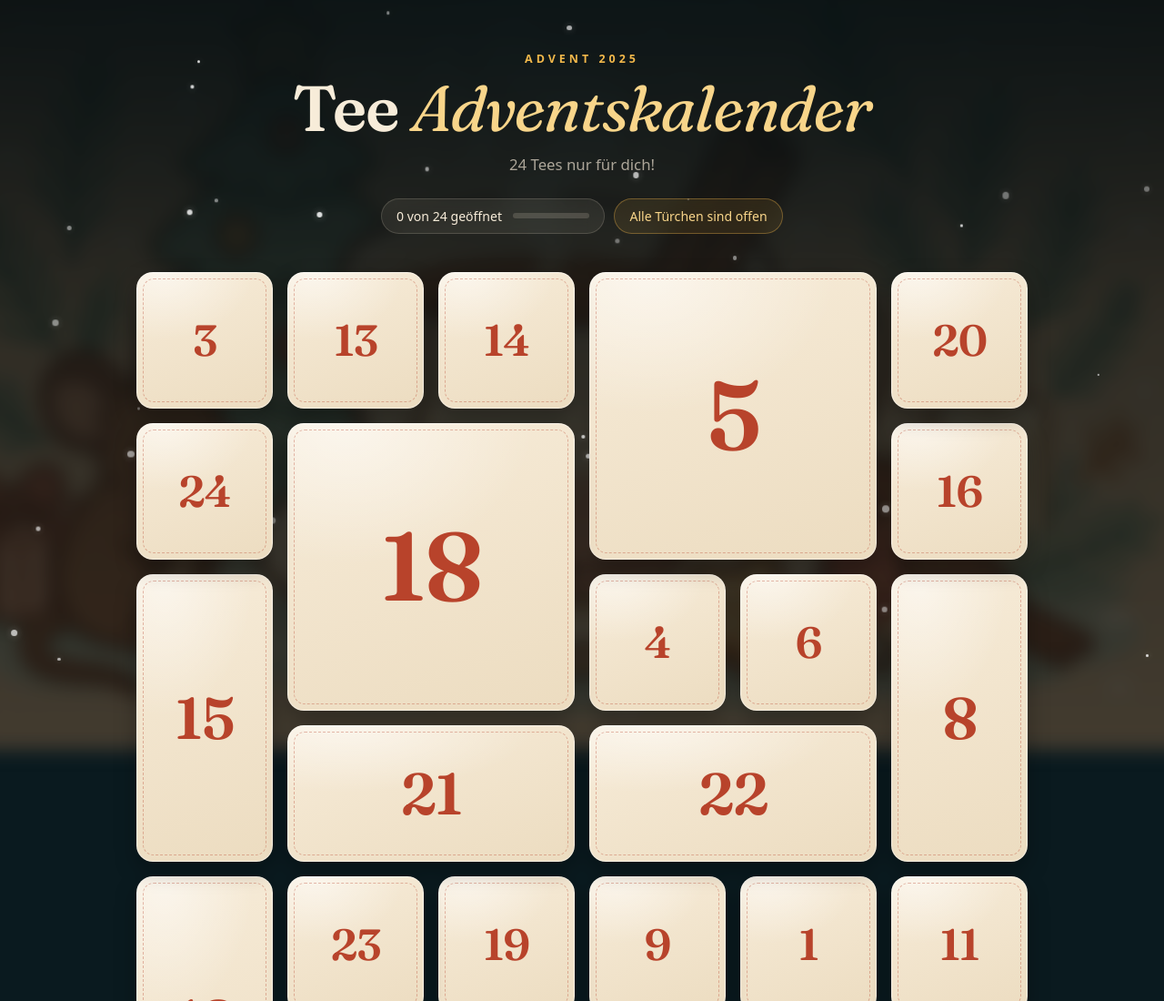
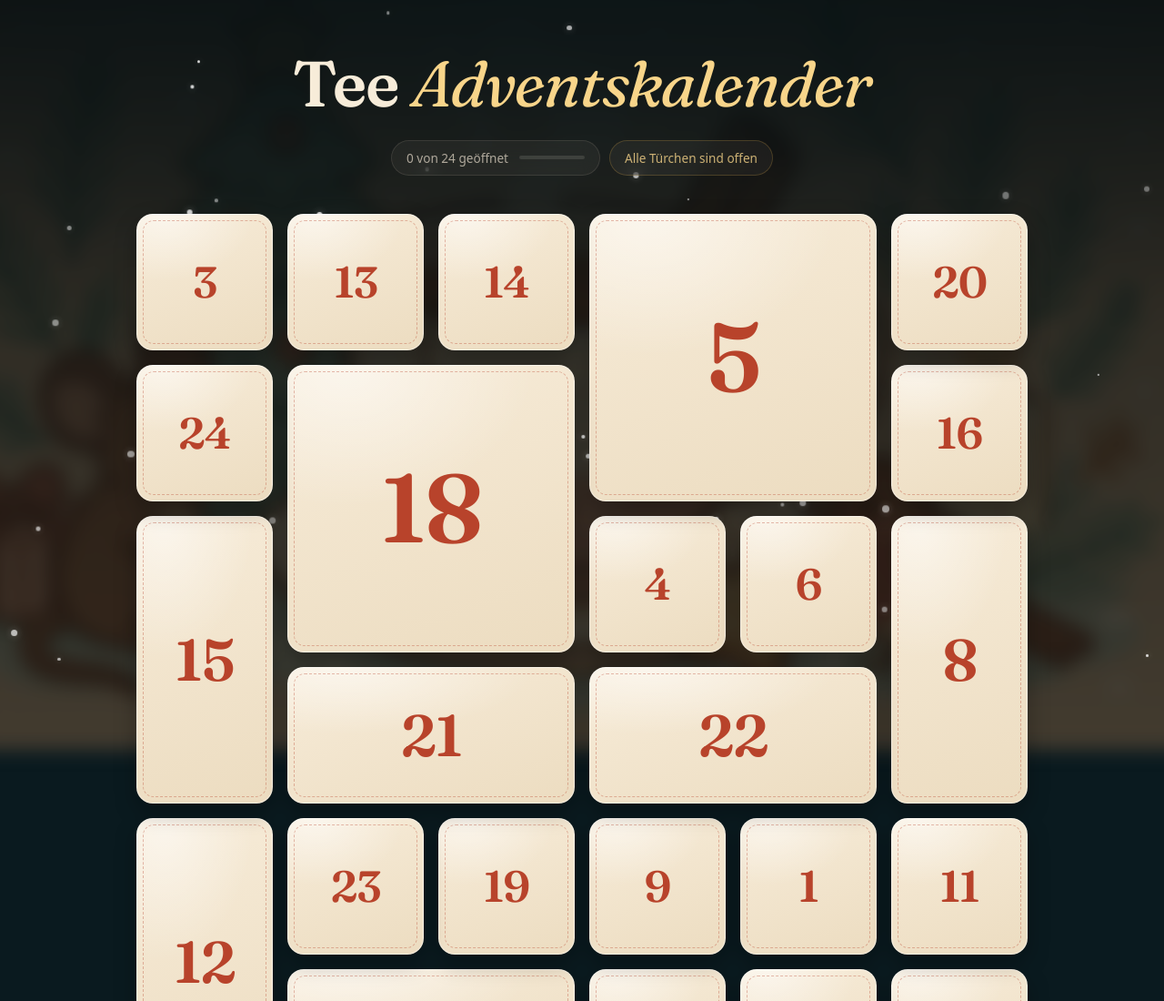
Before and after one commit to lukidu/tea-advent-calendar, a plain HTML site: page index.html in a window 1280 px wide. Shown: the top 1100 px of the page at 91% size. Drawn offline with Linux system fonts and the light colour scheme.

Commit message:
Simplify header and soften the progress pill
Remove the year line and subtitle so only the title remains; the
progress bar and status pills use muted colours.

Co-Authored-By: Claude Fable 5.2 <noreply@anthropic.com>
Claude-Session: https://claude.ai/code/session_01Vk7xqFHLkwn2AJzRJVFPxV

```diff
--- a/index.html
+++ b/index.html
@@ -12,7 +12,7 @@
   <title>Tee Adventskalender</title>
   <link rel="icon" href="images/favicon.svg" type="image/svg+xml" />
   <link rel="preload" href="fonts/fraunces-latin-wght-normal.woff2" as="font" type="font/woff2" crossorigin />
-  <link rel="stylesheet" href="style.css?v=12.2" />
+  <link rel="stylesheet" href="style.css?v=12.3" />
 </head>
 <body>
   <div class="page-bg">
@@ -20,9 +20,7 @@
     <div id="snow" class="snow" aria-hidden="true"></div>
 
     <header class="header">
-      <p class="eyebrow">Advent <span id="calYear"></span></p>
       <h1 class="title">Tee <em>Adventskalender</em></h1>
-      <p class="subtitle">24 Tees nur für dich!</p>
 
       <div class="status">
         <div class="pill">
@@ -71,6 +69,6 @@
     </div>
   </div>
 
-  <script src="script.js?v=12.2"></script>
+  <script src="script.js?v=12.3"></script>
 </body>
 </html>
--- a/script.js
+++ b/script.js
@@ -17,7 +17,7 @@ const TEST_DAY = 24;
 
 const STORAGE_KEY        = `openedDoors-${CALENDAR_YEAR}`;
 const LEGACY_STORAGE_KEY = 'openedDoors'; // alter Speicherort (Kalender 2025)
-const VERSION            = '12.2';
+const VERSION            = '12.3';
 
 const calendar      = document.getElementById('calendar');
 const modal         = document.getElementById('modal');
@@ -35,8 +35,6 @@ const toastEl       = document.getElementById('toast');
 const snowEl        = document.getElementById('snow');
 
 const reducedMotion = window.matchMedia('(prefers-reduced-motion: reduce)').matches;
-
-document.getElementById('calYear').textContent = CALENDAR_YEAR;
 
 /* ---------- Speicher ---------- */
 
--- a/style.css
+++ b/style.css
@@ -71,31 +71,26 @@ body{
 
 /* ---------- Header ---------- */
 .header{ position:relative; z-index:2; text-align:center; padding:56px 20px 8px; }
-.eyebrow{
-  margin:0 0 10px; font-size:0.78rem; font-weight:600;
-  letter-spacing:0.32em; text-transform:uppercase; color:var(--gold);
-}
 .title{
   margin:0; font-family:var(--serif); font-weight:600;
   font-size:clamp(2.3rem, 6.5vw, 4.4rem); line-height:1.02; letter-spacing:-0.02em;
   text-wrap:balance;
 }
 .title em{ font-style:italic; font-weight:400; color:var(--gold-soft); }
-.subtitle{ margin:14px 0 0; color:var(--muted); font-size:1.05rem; }
 
 .status{ display:flex; flex-wrap:wrap; gap:10px; justify-content:center; margin-top:26px; }
 .pill{
   display:inline-flex; align-items:center; gap:12px;
   padding:9px 16px; border-radius:999px;
-  background:rgba(247,236,217,0.08); border:1px solid var(--line);
+  background:rgba(247,236,217,0.05); border:1px solid rgba(247,236,217,0.1);
   backdrop-filter:blur(10px); -webkit-backdrop-filter:blur(10px);
-  font-size:0.88rem; color:var(--cream);
+  font-size:0.85rem; color:var(--muted);
   font-variant-numeric:tabular-nums;
 }
 .pill[hidden]{ display:none; }
-.pill-accent{ color:var(--gold-soft); border-color:rgba(242,184,75,0.35); background:rgba(242,184,75,0.1); }
-.bar{ display:block; width:84px; height:6px; border-radius:999px; background:rgba(247,236,217,0.16); overflow:hidden; }
-.bar-fill{ display:block; height:100%; width:0; border-radius:inherit; background:linear-gradient(90deg, var(--gold), var(--terra)); transition:width 600ms ease; }
+.pill-accent{ color:rgba(248,213,138,0.8); border-color:rgba(242,184,75,0.2); }
+.bar{ display:block; width:72px; height:4px; border-radius:999px; background:rgba(247,236,217,0.12); overflow:hidden; }
+.bar-fill{ display:block; height:100%; width:0; border-radius:inherit; background:rgba(247,236,217,0.55); transition:width 600ms ease; }
 
 /* ---------- Kalender ---------- */
 .container{ position:relative; z-index:2; max-width:1020px; margin:34px auto 0; padding:0 20px; container-type:inline-size; }
```
